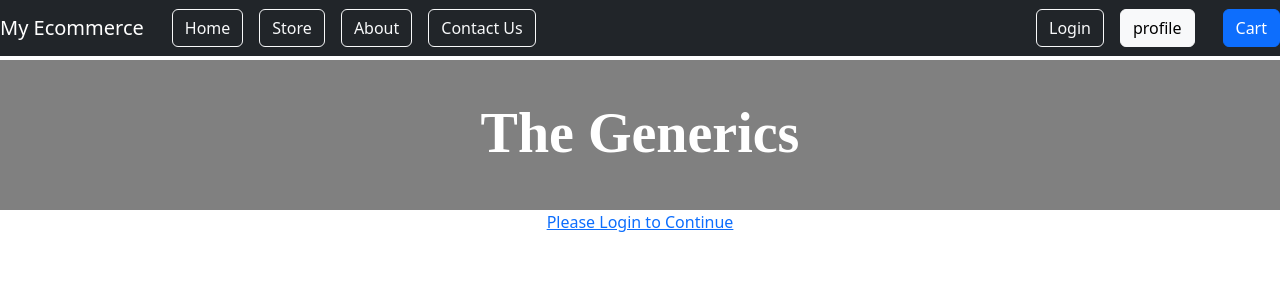
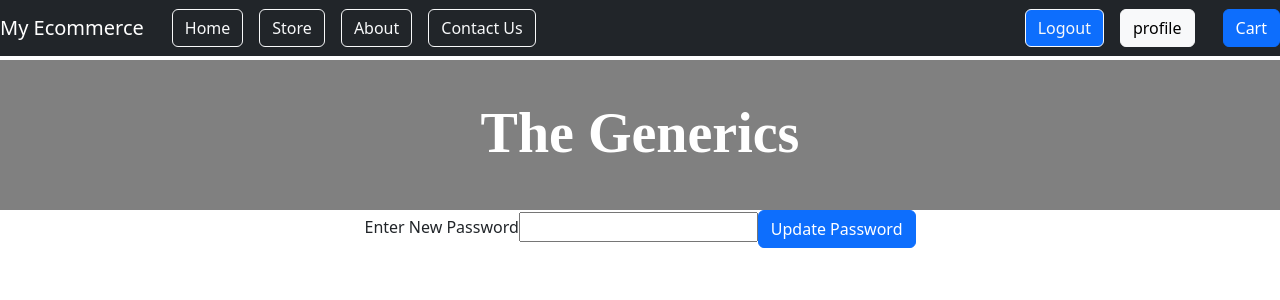
Before and after one commit to Abdulrahiman7/React-Ecommerce-Website, a React (Create React App) app: page /profile in a window 1280 px wide. Shown: the top 300 px of the page. Built offline with nearby package versions, Linux system fonts and the light colour scheme; sample sign-in values are in the browser's storage.

Commit message:
integrated local storage of token

```diff
--- a/src/App.js
+++ b/src/App.js
@@ -1,19 +1,10 @@
 import "./App.css";
-import Header from "./components/Header/Header";
-import ItemsList from "./components/ItemsList/ItemsList";
+
 import { CartContextProvider } from "./store/Cart-context";
 import { ProductsContextProvider } from "./store/Products-context";
-import { BrowserRouter as Router, Route, Switch } from "react-router-dom";
-import About from "./components/About/About";
-import HomePage from "./components/HomePage/HomePage";
-import Cart from "./components/Cart/Cart";
-import ContactUs from "./components/ContactUs/ContactUs";
-import ItemPage from "./components/ItemsList/ItemPage";
-import NotFound from "./components/Errors/NotFound";
-import Login from "./components/User/Login";
-import SignUp from "./components/User/SignUp";
 import { AuthContextProvider } from "./store/Auth-context";
-import Profile from "./components/User/Profile/Profile";
+import Routes from "./routes/Routes";
+
 
 
 
@@ -24,21 +15,7 @@ function App() {
       <AuthContextProvider>
       <ProductsContextProvider>
         <CartContextProvider>
-        <Router>
-          <Header />
-          <Switch>
-            <Route path="/" exact component={HomePage} />
-            <Route path="/store" exact component={ItemsList} />
-            <Route path="/about" component={About} />
-            <Route path="/cart" component={Cart} />
-            <Route path="/contact-us" component={ContactUs} />
-            <Route path="/store/:productId" component={ItemPage} />
-            <Route path="/login" component={Login} />
-            <Route path="/signup" component={SignUp} />
-            <Route path="/profile" component={Profile} />
-            <Route path='*' component={NotFound} />
-          </Switch>
-        </Router>
+          <Routes />
 
         </CartContextProvider>
       </ProductsContextProvider>
--- a/src/components/Header/Header.jsx
+++ b/src/components/Header/Header.jsx
@@ -1,13 +1,21 @@
-import React, { Fragment, useState } from 'react';
+import React, { Fragment, useContext, useState } from 'react';
 import { Container, Navbar, Nav, Button } from 'react-bootstrap';
 import Cart from '../Cart/Cart';
 import {NavLink , useLocation} from "react-router-dom";
+import AuthContext from '../../store/Auth-context';
+import { useHistory } from 'react-router-dom/cjs/react-router-dom.min';
 
 const Header = () => {
     const [cartVisible, setCartVisible]=useState(false);
     const cartShowHandler=()=>setCartVisible(true);
     const cartHideHandler=()=>setCartVisible(false);
+    const {isLoggedIn, logout}=useContext(AuthContext);
+    const history=useHistory();
+      const logoutHandler=()=>{
+        logout();
+        history.replace('/');
 
+      }
   return (
 
     <Fragment>
@@ -25,7 +33,8 @@ const Header = () => {
             <NavLink to="/contact-us" activeClassName="active" className="btn btn-outline-light me-3">Contact Us</NavLink>
           </Nav>
         </Navbar.Collapse>
-        <NavLink to="/login" activeClassName="active" className="btn btn-outline-light me-3">Login</NavLink>
+        {!isLoggedIn && <NavLink to="/login" activeClassName="active" className="btn btn-outline-light me-3">Login</NavLink>}
+        {isLoggedIn && <Button className='btn btn-outline-light me-3' onClick={logoutHandler}>Logout</Button>}
         <NavLink to="/profile" activeClassName="active" className="btn btn-outline-light me-3">profile</NavLink>
       </Container>
       <Nav>
--- a/src/components/User/Login.jsx
+++ b/src/components/User/Login.jsx
@@ -2,6 +2,7 @@ import React, { useContext, useState } from "react";
 import { Button, Container, Form, Spinner } from "react-bootstrap";
 import {Prompt, NavLink} from "react-router-dom";
 import AuthContext from "../../store/Auth-context";
+import { useHistory } from "react-router-dom";
 const Login = () => {
   const [formData, setFormData] = useState({
     email: "",
@@ -14,6 +15,7 @@ const Login = () => {
   const validityCheck=()=>{
     return true;
   }
+  const history=useHistory();
 
   const loginHandler = (event) => {
     event.preventDefault();
@@ -43,8 +45,8 @@ const Login = () => {
           res.json()
           .then((data)=> {
             const loginSuccess=login(data.idToken)
-            if(loginSuccess) alert("User Successfully logged in");
-            else alert("error while reading token");
+
+            history.push('/');
           });
 
         } else {
--- a/src/components/User/Profile/Profile.jsx
+++ b/src/components/User/Profile/Profile.jsx
@@ -27,6 +27,7 @@ const Profile = () => {
             {
                 alert('Password update Successfully, you will be redirected to login page');
                 setTimeout(()=>{
+
                     logout();
                     history.replace('/login');
                 },1000)
--- /dev/null
+++ b/src/routes/Routes.js
@@ -0,0 +1,37 @@
+import React, { useContext } from 'react';
+import Header from "../components/Header/Header";
+import ItemsList from "../components/ItemsList/ItemsList";
+import { BrowserRouter as Router, Route, Switch, Redirect } from "react-router-dom";
+import About from "../components/About/About";
+import HomePage from "../components/HomePage/HomePage";
+import Cart from "../components/Cart/Cart";
+import ContactUs from "../components/ContactUs/ContactUs";
+import ItemPage from "../components/ItemsList/ItemPage";
+import NotFound from "../components/Errors/NotFound";
+import Login from "../components/User/Login";
+import SignUp from "../components/User/SignUp";
+import Profile from "../components/User/Profile/Profile";
+import AuthContext from '../store/Auth-context';
+const Routes = () => {
+    const {isLoggedIn}=useContext(AuthContext);
+  return (
+    <Router>
+          <Header />
+          <Switch>
+            <Route path="/" exact component={HomePage} />
+            <Route path="/store" exact component={ItemsList} />
+            <Route path="/about" component={About} />
+            <Route path="/cart" component={Cart} />
+            <Route path="/contact-us" component={ContactUs} />
+            <Route path="/store/:productId" component={ItemPage} />
+            <Route path="/login" component={Login} />
+            <Route path="/signup" component={SignUp} />
+            {isLoggedIn && <Route path="/profile" component={Profile} />}
+            {!isLoggedIn && <Redirect to='/login' />}
+            <Route path='*' component={NotFound} />
+          </Switch>
+        </Router>
+  )
+}
+
+export default Routes
--- a/src/store/Auth-context.js
+++ b/src/store/Auth-context.js
@@ -11,21 +11,25 @@ const AuthContext=createContext(
 );
 
 export const AuthContextProvider=(props)=>{
-    const [token, setToken]=useState("");
+    const localStorageToken=localStorage.getItem('token');
+    const [token, setToken]=useState(localStorageToken);
+    const [isLoggedIn, setIsLoggedIn]=useState(!!localStorageToken);
     const loginHandler=(token)=>{
         if(!token) return false;
+        localStorage.setItem('token',token);
         setToken(token);
-        AuthContext.isLoggedIn=true;
+        setIsLoggedIn(true);
         return true;
     }
     const logoutHandler=()=>{
-        AuthContext.isLoggedIn=false;
+        setIsLoggedIn(false)
+        localStorage.removeItem('token');
         setToken("");
         return true;
     }
     const Auth={
         token:token,
-        isLoggedIn:AuthContext.isLoggedIn,
+        isLoggedIn:isLoggedIn,
         login:loginHandler,
         logout:logoutHandler
     }
```
